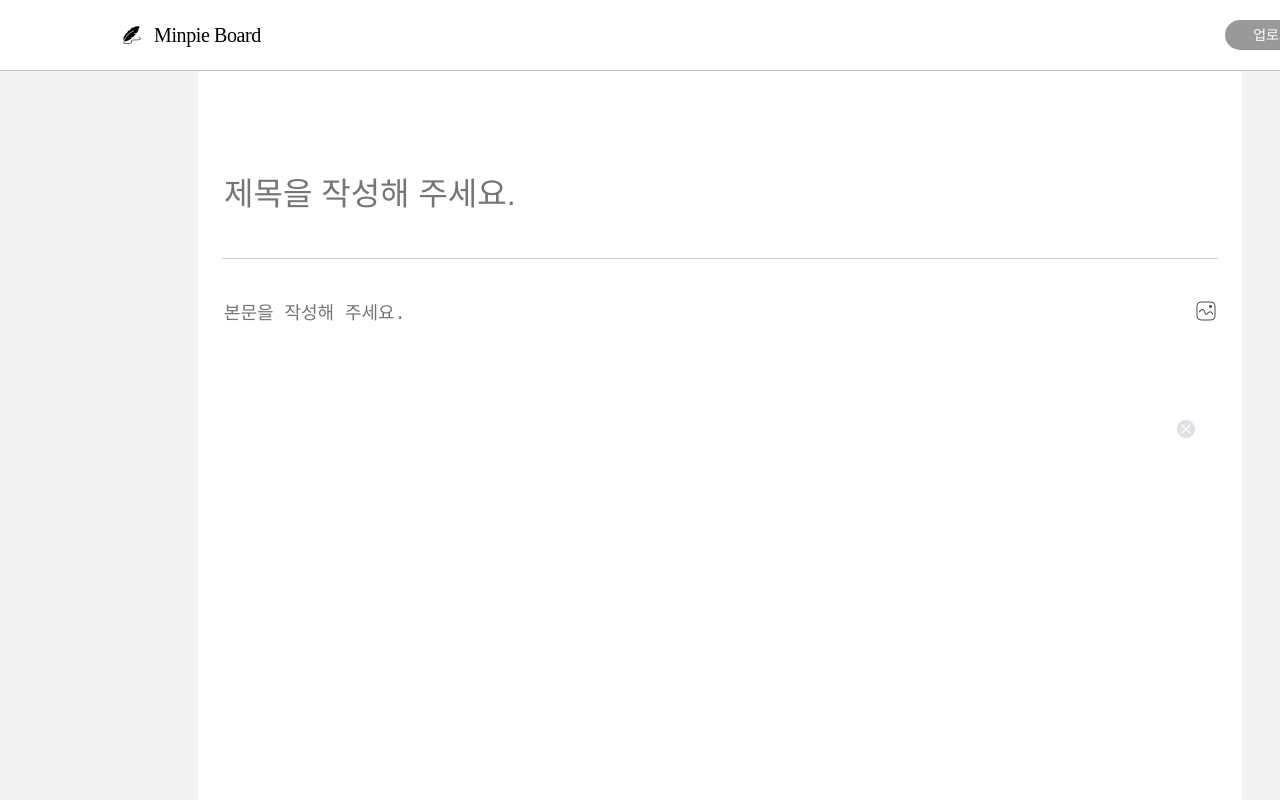
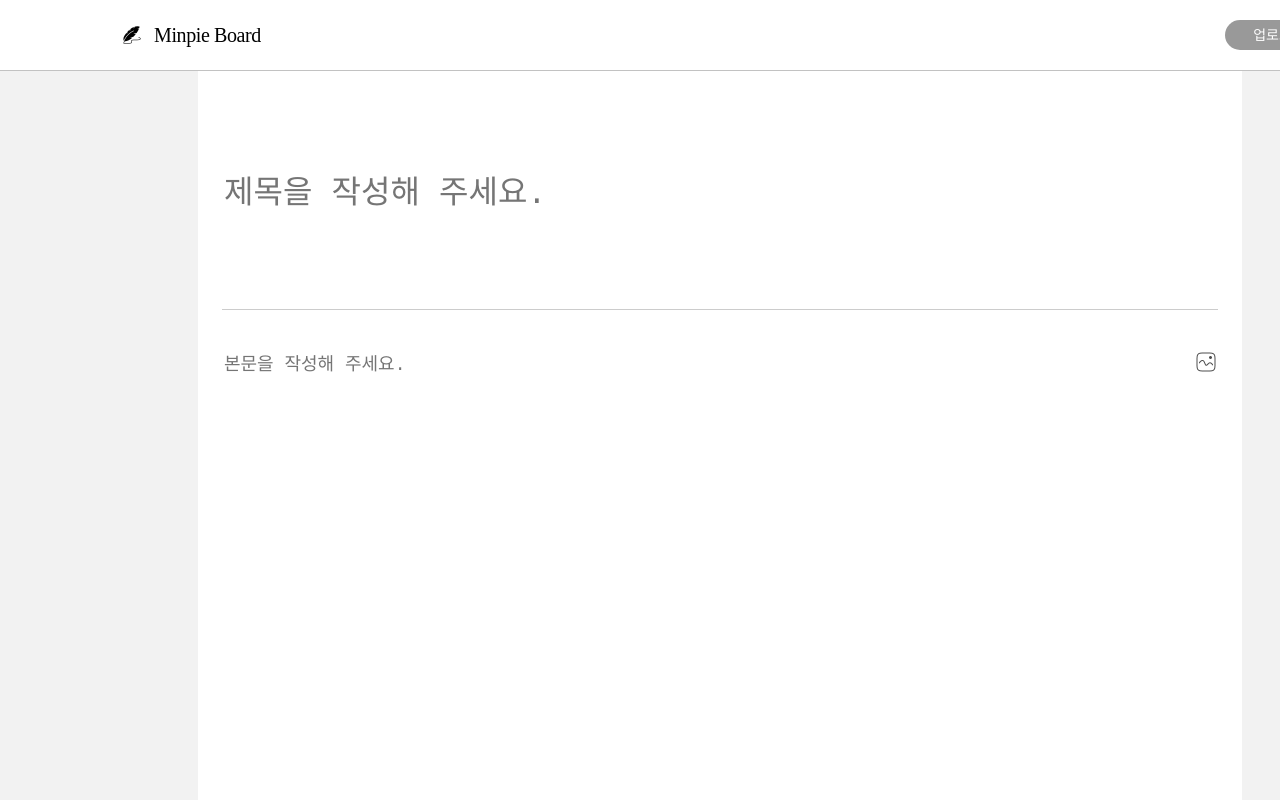
Before and after one commit to imminpie/learn-fullstack, a React (Create React App) app in the folder spring-react-mysql/board-front/: page /board/write in a window 1280 px wide. Shown: the top 800 px of the page. Built offline with nearby package versions, Linux system fonts and the light colour scheme; a web font is replaced by a local one.

Commit message:
feat: 게시물 작성 페이지 이벤트 처리

```diff
--- a/spring-react-mysql/board-front/src/views/Board/Write/index.tsx
+++ b/spring-react-mysql/board-front/src/views/Board/Write/index.tsx
@@ -1,5 +1,5 @@
-import { useEffect, useRef, useState } from 'react';
 import './style.css';
+import { ChangeEvent, useEffect, useRef, useState } from 'react';
 import { useBoardStore } from 'stores';
 
 export default function Write() {
@@ -9,8 +9,70 @@ export default function Write() {
   const { resetBoard } = useBoardStore();
   const [imageUrls, setImageUrls] = useState<string[]>([]);
 
+  const titleRef = useRef<HTMLTextAreaElement | null>(null);
   const contentRef = useRef<HTMLTextAreaElement | null>(null);
   const imageInputRef = useRef<HTMLInputElement | null>(null);
+
+  const onTitleChangeHandler = (e: ChangeEvent<HTMLTextAreaElement>) => {
+    const { value } = e.target;
+    setTitle(value);
+
+    // 내용에 따라 높이가 자동 조절되는 textarea 만들기
+    if (!titleRef.current) return;
+    titleRef.current.style.height = 'auto';
+    titleRef.current.style.height = `${titleRef.current.scrollHeight}px`;
+  };
+
+  const onContentChangeHandler = (e: ChangeEvent<HTMLTextAreaElement>) => {
+    const { value } = e.target;
+    setContent(value);
+
+    // 내용에 따라 높이가 자동 조절되는 textarea 만들기
+    if (!contentRef.current) return;
+    contentRef.current.style.height = 'auto';
+    contentRef.current.style.height = `${contentRef.current.scrollHeight}px`;
+  };
+
+  const onImageChangeHandler = (e: ChangeEvent<HTMLInputElement>) => {
+    if (!e.target.files || !e.target.files.length) return;
+    const file = e.target.files[0];
+
+    // 이미지 미리보기를 위한 URL 을 생성
+    const imageUrl = URL.createObjectURL(file);
+    const newImageUrls = imageUrls.map((item) => item);
+    newImageUrls.push(imageUrl);
+    setImageUrls(newImageUrls);
+
+    // 실제 업로드할 파일 목록을 담기
+    const newBoardImageFileList = boardImageFileList.map((item) => item);
+    newBoardImageFileList.push(file);
+    setBoardImageFileList(newBoardImageFileList);
+
+    // 파일명이 동일할 경우 업로드 되지 않는 문제 해결
+    if (!imageInputRef.current) return;
+    imageInputRef.current.value = '';
+  };
+
+  // 이미지 업로드 버튼 클릭
+  const onImageUploadButtonClickHandler = () => {
+    if (!imageInputRef.current) return;
+    imageInputRef.current.click();
+  };
+
+  // 이미지 삭제 버튼 클릭
+  const onImageCloseButtonClickHandler = (deleteIndex: number) => {
+    // 이미지 미리보기 삭제
+    const newImageUrls = imageUrls.filter((url, index) => index !== deleteIndex);
+    setImageUrls(newImageUrls);
+
+    // 실제 업로드할 파일 목록에서 삭제
+    const newBoardImageFileList = boardImageFileList.filter((file, index) => index !== deleteIndex);
+    setBoardImageFileList(newBoardImageFileList);
+
+    // 파일명이 동일할 경우 업로드 되지 않는 문제 해결
+    if (!imageInputRef.current) return;
+    imageInputRef.current.value = '';
+  };
 
   useEffect(() => {
     resetBoard();
@@ -21,11 +83,12 @@ export default function Write() {
       <div className='board-write-container'>
         <div className='board-write-box'>
           <div className='board-write-title-box'>
-            <input
-              className='board-write-title-input'
-              type='text'
+            <textarea
+              ref={titleRef}
+              className='board-write-title-textarea'
               placeholder='제목을 작성해 주세요.'
               value={title}
+              onChange={onTitleChangeHandler}
             />
           </div>
           <div className='divider'></div>
@@ -35,19 +98,31 @@ export default function Write() {
               className='board-write-content-textarea'
               placeholder='본문을 작성해 주세요.'
               value={content}
+              onChange={onContentChangeHandler}
             ></textarea>
-            <div className='icon-button'>
+            <div className='icon-button' onClick={onImageUploadButtonClickHandler}>
               <div className='icon image-box-light-icon'></div>
             </div>
-            <input ref={imageInputRef} type='file' accept='image/*' style={{ display: 'none' }} />
+            <input
+              ref={imageInputRef}
+              onChange={onImageChangeHandler}
+              type='file'
+              accept='image/*'
+              style={{ display: 'none' }}
+            />
           </div>
           <div className='board-write-images-box'>
-            <div className='board-write-image-box'>
-              <div className='board-write-image'></div>
-              <div className='icon-button image-close'>
-                <div className='icon close-icon'></div>
+            {imageUrls.map((imageUrl, idx) => (
+              <div className='board-write-image-box' key={idx}>
+                <img className='board-write-image' src={imageUrl} />
+                <div
+                  className='icon-button image-close'
+                  onClick={() => onImageCloseButtonClickHandler(idx)}
+                >
+                  <div className='icon close-icon'></div>
+                </div>
               </div>
-            </div>
+            ))}
           </div>
         </div>
       </div>
--- a/spring-react-mysql/board-front/src/views/Board/Write/style.css
+++ b/spring-react-mysql/board-front/src/views/Board/Write/style.css
@@ -22,11 +22,12 @@
   width: 100%;
 }
 
-.board-write-title-input {
+.board-write-title-textarea {
   width: 100%;
   border: none;
   outline: none;
   background: none;
+  resize: none;
   color: #000;
   font-size: 32px;
   font-weight: 500;
```
